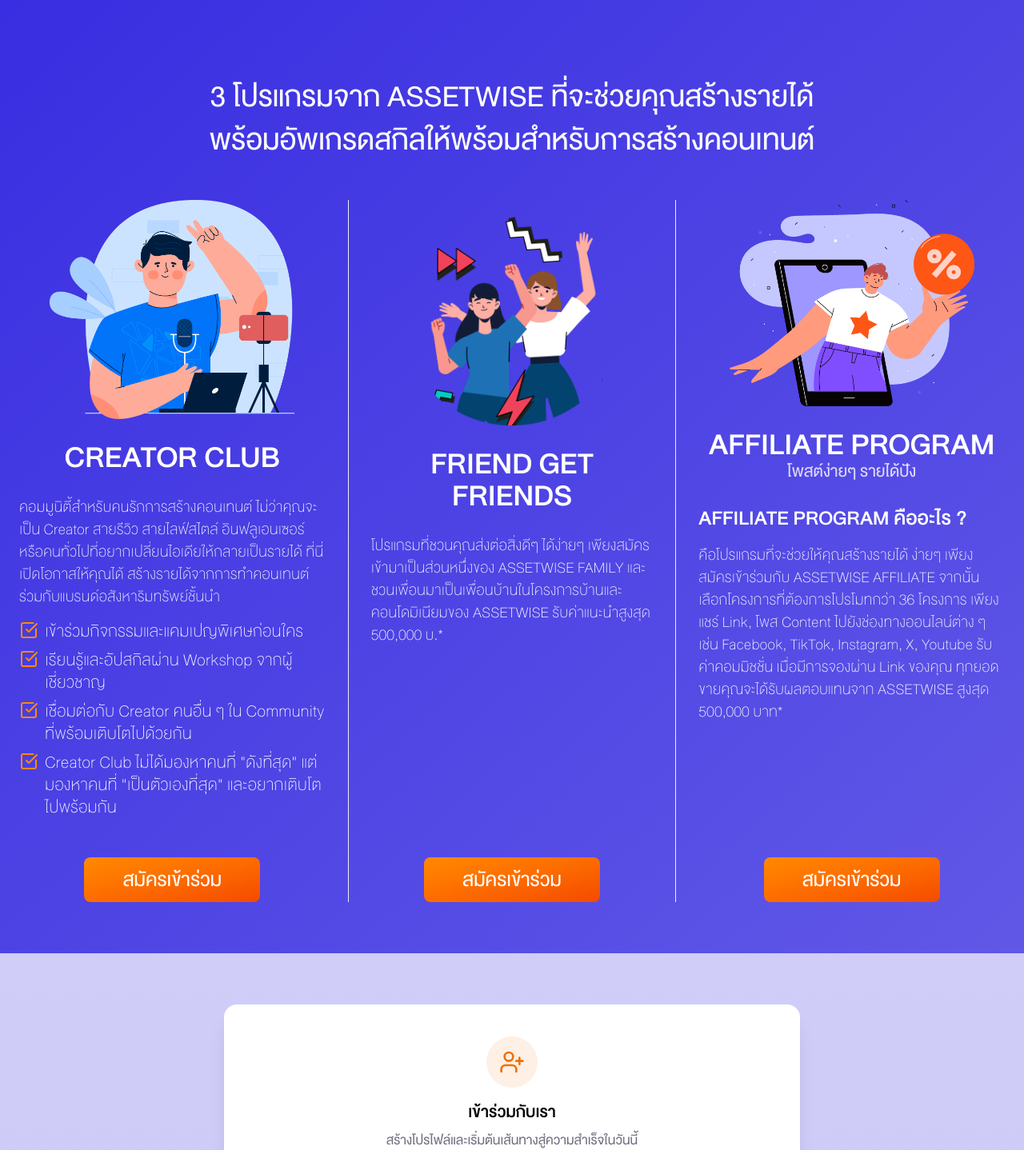
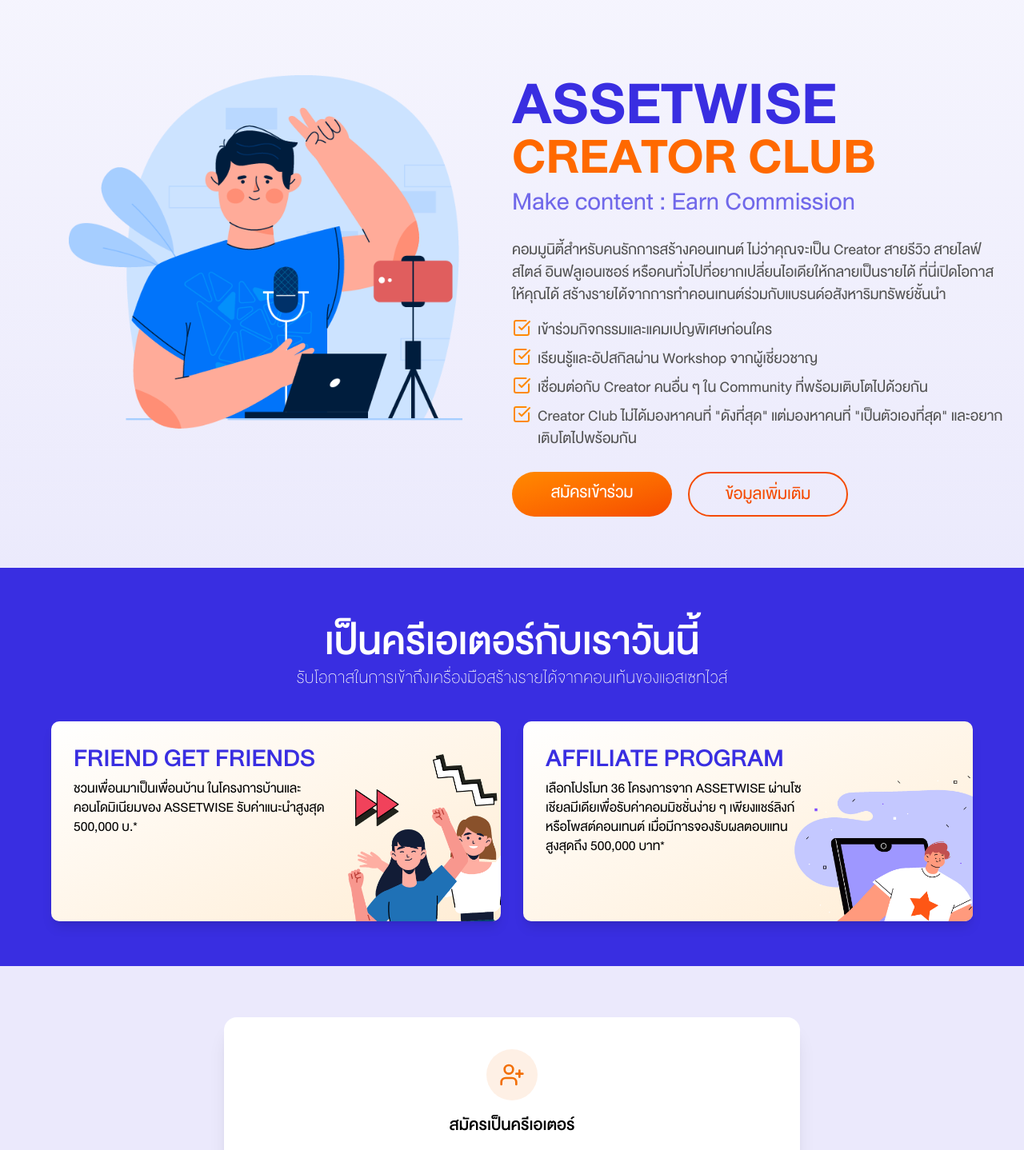
Before and after one commit to kritsadaskt/asw-creatorclub, a Next.js app: page /creatorclub/ in a window 1280 px wide. Shown: the part 592-2030 px from the top of the page at 80% size. Built offline with nearby package versions, Linux system fonts and the light colour scheme; no server answers; the database is empty.

Commit message:
ปรับหน้าแรกแบบใหม่

```diff
--- /dev/null
+++ b/src/modules/components/landing/CreatorTools.tsx
@@ -0,0 +1,28 @@
+import fgf_icon from '@/assets/fgf-img.webp'
+import aff_icon from '@/assets/aff-img.webp'
+import Image from 'next/image';
+
+export function CreatorTools() {
+  return (
+    <section id="creator_tools" className="relative bg-primary text-white pt-17 pb-14">
+      <div className="container mx-auto px-6">
+        <h3 className="text-5xl font-medium text-center mb-2">เป็นครีเอเตอร์กับเราวันนี้</h3>
+        <p className="text-center text-neutral-50 font-light text-xl">รับโอกาสในการเข้าถึงเครื่องมือสร้างรายได้จากคอนเท้นของแอสเซทไวส์</p>
+        <div className="h-10"></div>
+        <div className="flex flex-col md:flex-row justify-center gap-7 max-w-6xl mx-auto">
+          <div className="fgf bg-gradient-to-br min-h-[250px] from-white to-orange-100 w-full md:w-1/2 rounded-lg p-7 shadow-lg relative overflow-hidden">
+            <h4 className="text-3xl font-medium mb-2 text-primary">FRIEND GET FRIENDS</h4>
+            <p className="text-black w-2/3">ชวนเพื่อนมาเป็นเพื่อนบ้าน ในโครงการบ้านและคอนโดมิเนียมของ ASSETWISE รับค่าแนะนำสูงสุด 500,000 บ.*</p>
+            <Image src={fgf_icon} alt="FRIEND GET FRIENDS" width={500} height={500} className="absolute -bottom-[35%] -right-[15%] w-[320px] h-auto" />
+          </div>
+          <div className="aff bg-gradient-to-br min-h-[250px] from-white to-orange-100 w-full md:w-1/2 rounded-lg p-7 shadow-lg relative overflow-hidden">
+            <h4 className="text-3xl font-medium mb-2 text-primary">AFFILIATE PROGRAM</h4>
+            <p className="text-black w-2/3">เลือกโปรโมท 36 โครงการจาก ASSETWISE ผ่านโซเชียลมีเดียเพื่อรับค่าคอมมิชชั่นง่าย ๆ
+            เพียงแชร์ลิงก์หรือโพสต์คอนเทนต์ เมื่อมีการจองรับผลตอบแทนสูงสุดถึง 500,000 บาท*</p>
+            <Image src={aff_icon} alt="AFFILIATE PROGRAM" width={500} height={500} className="absolute -bottom-[35%] -right-[15%] w-[320px] h-auto" />
+          </div>
+        </div>
+      </div>
+    </section>
+  );
+}
--- a/src/modules/components/landing/IntroSection.tsx
+++ b/src/modules/components/landing/IntroSection.tsx
@@ -12,22 +12,24 @@
   const isLoggedIn = !!currentUserId;
   return (
     <>
-    <section className="relative bg-gradient-to-br from-primary to-primary/80 text-white py-12 md:pt-24 md:pb-16">
+      <section className="relative bg-gradient-to-b from-primary/5 to-primary/10 text-white py-12 md:pt-24 md:pb-16">
         <div className="container mx-auto px-6">
-        <h3 className='text-center w-full lg:w-3/4 mx-auto lg:text-4xl text-[1.75rem] font-normal uppercase mb-12 leading-normal'>3 โปรแกรมจาก AssetWise ที่จะช่วยคุณสร้างรายได้<br/>พร้อมอัพเกรดสกิลให้พร้อมสำหรับการสร้างคอนเทนต์</h3>
-        <div className="grid md:grid-cols-3 gap-7 lg:gap-0">
-          <div className='lg:pr-7 pr-0 flex flex-col justify-between gap-12'>
-            <div className="content">
+          <div className="grid md:grid-cols-2 gap-7 lg:gap-0">
+              <div className="featured_image">
                 <Image
                   src={creatorClubIcon}
                   alt="Creator Club"
                   className="w-4/5 h-auto object-cover mx-auto mb-7"
                 />
-              <h3 className="text-4xl uppercase text-center font-medium mb-7">Creator Club</h3>
-              <div className="detail text-white font-light text-lg">
+              </div>
+
+              <div className="content">
+                <h3 className='uppercase font-bold mb-2'><span className='text-primary text-5xl lg:text-7xl'>AssetWise</span><br/><span className='text-orange-500 text-4xl lg:text-6xl'>Creator Club</span></h3>
+                <h3 className='text-3xl font-normal text-primary/70 mb-7'>Make content : Earn Commission</h3>
+                <div className="detail text-neutral-600 text-lg">
                   <p>คอมมูนิตี้สำหรับคนรักการสร้างคอนเทนต์ ไม่ว่าคุณจะเป็น Creator สายรีวิว สายไลฟ์สไตล์ อินฟลูเอนเซอร์ หรือคนทั่วไปที่อยากเปลี่ยนไอเดียให้กลายเป็นรายได้ ที่นี่เปิดโอกาสให้คุณได้ สร้างรายได้จากการทำคอนเทนต์ร่วมกับแบรนด์อสังหาริมทรัพย์ชั้นนำ</p>
                   <div className="h-4"></div>
-                <ul className="text-left lg:text-xl text-base space-y-2">
+                  <ul className="text-left space-y-2">
                     <li className="flex">
                       <SquareCheckBig className="w-6 h-6 inline-block mr-2 flex-shrink-0 text-orange-400" /><span>เข้าร่วมกิจกรรมและแคมเปญพิเศษก่อนใคร</span></li>
                     <li className="flex">
@@ -37,46 +39,16 @@
                     <li className="flex">
                       <SquareCheckBig className="w-6 h-6 inline-block mr-2 flex-shrink-0 text-orange-400" /><span>Creator Club ไม่ได้มองหาคนที่ &quot;ดังที่สุด&quot; แต่มองหาคนที่ &quot;เป็นตัวเองที่สุด&quot; และอยากเติบโตไปพร้อมกัน</span></li>
                   </ul>
+                  {/* If user is not logged in, show the link */}
+                  {!isLoggedIn && (
+                    <div className='mt-7 flex justify-start gap-5'>
+                      <a href="/#register-section" className='text-base lg:text-xl h-auto w-auto lg:w-[200px] block rounded-4xl bg-gradient-to-br from-orange-400 to-orange-600 text-white px-7 py-4 leading-none text-center cursor-pointer'>สมัครเข้าร่วม</a>
+                      <a href="/#register-section" className='text-base lg:text-xl h-auto w-auto lg:w-[200px] block rounded-4xl border-2 border-orange-600 text-orange-600 px-7 py-4 leading-none text-center cursor-pointer'>ข้อมูลเพิ่มเติม</a>
+                    </div>
+                  )}
                 </div>
               </div>
 
-            {/* If user is not logged in, show the link */}
-            {!isLoggedIn && (
-              <a href="/#register-section" className='text-2xl h-auto w-[220px] block mx-auto rounded-md bg-gradient-to-br from-orange-400 to-orange-600 px-7 py-4 leading-none text-center cursor-pointer'>สมัครเข้าร่วม</a>
-            )}
-          </div>
-
-          <div className='lg:px-7 px-0 lg:border-x border-white/90 flex flex-col justify-between'>
-            <div className="content">
-              <Image
-                src={friendGetFriendsIcon}
-                alt="Friend Get Friends"
-                className="w-4/5 h-auto object-cover mx-auto mb-7"
-              />
-              <h3 className="text-4xl uppercase text-center font-medium mb-7">FRIEND GET FRIENDS</h3>
-              <div className="detail text-white font-light text-lg mb-7 md:mb-0">
-                <p>โปรแกรมที่ชวนคุณส่งต่อสิ่งดีๆ ได้ง่ายๆ เพียงสมัครเข้ามาเป็นส่วนหนึ่งของ ASSETWISE FAMILY และชวนเพื่อนมาเป็นเพื่อนบ้านในโครงการบ้านและคอนโดมิเนียมของ ASSETWISE รับค่าแนะนำสูงสุด 500,000 บ.*</p>
-              </div>
-            </div>
-            <Link href="/friendgetfriend" className='text-2xl h-auto w-[220px] block mx-auto rounded-md bg-gradient-to-br from-orange-400 to-orange-600 px-7 py-4 leading-none text-center cursor-pointer'>สมัครเข้าร่วม</Link>
-          </div>
-
-          <div className='lg:pl-7 pl-0 flex flex-col justify-between'>
-            <div className="content">
-              <Image
-                src={affiliateProgramIcon}
-                alt="Affiliate Program"
-                className="w-4/5 h-auto object-cover mx-auto mb-7"
-              />
-              <h3 className="text-4xl uppercase text-center font-medium">Affiliate Program</h3>
-              <p className="text-center text-xl text-white/80 mb-7">โพสต์ง่ายๆ รายได้ปัง</p>
-              <div className="detail text-white font-light text-lg mb-7 md:mb-0">
-                <h4 className="text-2xl font-medium mb-4">AFFILIATE PROGRAM คืออะไร ?</h4>
-                <p>คือโปรแกรมที่จะช่วยให้คุณสร้างรายได้ ง่ายๆ เพียงสมัครเข้าร่วมกับ ASSETWISE AFFILIATE จากนั้นเลือกโครงการที่ต้องการโปรโมทกว่า 36 โครงการ เพียงแชร์ Link, โพส Content ไปยังช่องทางออนไลน์ต่าง ๆ เช่น Facebook, TikTok, Instagram, X, Youtube รับค่าคอมมิชชั่น เมื่อมีการจองผ่าน Link ของคุณ ทุกยอดขายคุณจะได้รับผลตอบแทนจาก ASSETWISE สูงสุด 500,000 บาท*</p>
-              </div>
-            </div>
-            <Link href="/affiliate" className='text-2xl h-auto w-[220px] block mx-auto rounded-md bg-gradient-to-br from-orange-400 to-orange-600 px-7 py-4 leading-none text-center cursor-pointer'>สมัครเข้าร่วม</Link>
-          </div>
             </div>
           </div>
       </section>
--- a/src/modules/components/landing/LandingPage.tsx
+++ b/src/modules/components/landing/LandingPage.tsx
@@ -6,6 +6,7 @@
 import { RegisterSection } from './RegisterSection';
 import Footer from './Footer';
 import { useSession } from '@/modules/context/SessionContext';
+import { CreatorTools } from './CreatorTools';
 
 export function LandingPage() {
   const { handleLogin, currentUserId } = useSession();
@@ -16,6 +17,7 @@
       <Header onLogin={handleLogin} isLoggedInFromParent={isLoggedIn} />
       <HeroBanner />
       <IntroSection />
+      <CreatorTools />
       {!isLoggedIn && <RegisterSection onLogin={handleLogin} />}
       <Footer />
     </div>
--- a/src/modules/components/landing/RegisterSection.tsx
+++ b/src/modules/components/landing/RegisterSection.tsx
@@ -489,17 +489,14 @@
   const hasPendingFacebook = typeof window !== 'undefined' && sessionStorage.getItem('pendingFacebookId');
 
   return (
-    <section id="register-section" className="py-16">
+    <section id="register-section" className="py-16 bg-primary/10">
       <div className="max-w-3xl mx-auto px-4 md:px-6">
         <div className="bg-white rounded-2xl shadow-xl p-5 md:p-10">
           <div className="text-center mb-8">
             <div className="w-16 h-16 bg-accent/10 rounded-full flex items-center justify-center mx-auto mb-4">
               <UserPlus className="w-8 h-8 text-accent" />
             </div>
-            <h2 className="text-black mb-2">เข้าร่วมกับเรา</h2>
-            <p className="text-muted-foreground">
-              สร้างโปรไฟล์และเริ่มต้นเส้นทางสู่ความสำเร็จในวันนี้
-            </p>
+            <h2 className="text-black mb-2">สมัครเป็นครีเอเตอร์</h2>
           </div>
 
           {error && (
--- a/src/styles/theme.css
+++ b/src/styles/theme.css
@@ -189,8 +189,6 @@
 }
 
 #register-section {
-  /* background: url('/src/assets/confetti.webp'), linear-gradient(to bottom, #3a2ee13d, rgba(57, 46, 225, 0.5)); */
-  background: linear-gradient(to bottom, #3a2ee13d, rgba(57, 46, 225, 0.3));
   background-size: 100%;
   background-position: top, center;
   background-repeat: no-repeat, no-repeat;
```
Also changed, not shown: src/styles/index.css (line endings or trailing spaces). Lines whose indentation alone changed are shown as unchanged.
